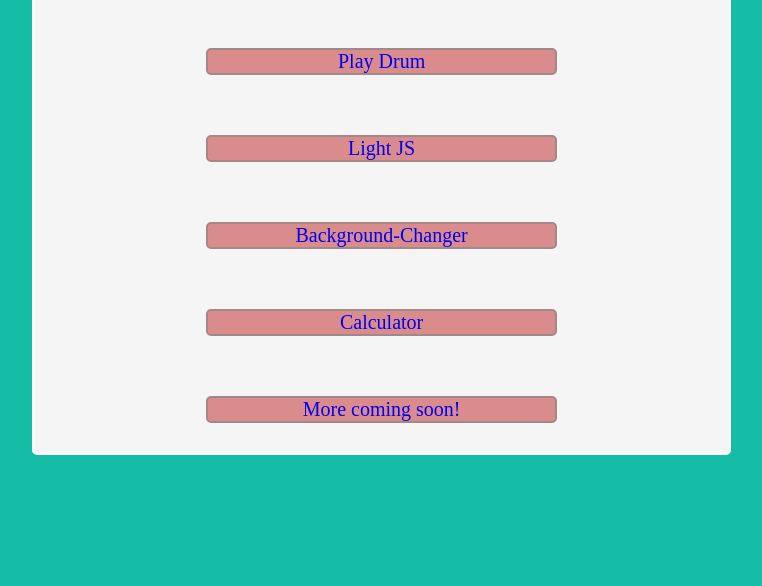
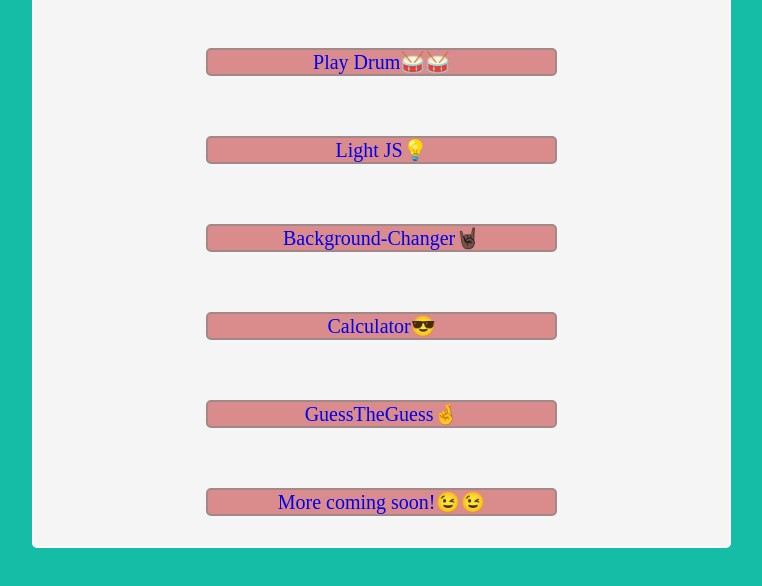
Before and after one commit to ElecTrixCiTY/Subash_Ghimire_The_One, a plain HTML site: page project.html in a window 1280 px wide. Shown: the part 190-776 px from the top of the page, without its empty margins (292-1054 px from the left). Drawn offline with Linux system fonts and the light colour scheme.

Commit message:
Update project.html

```diff
--- a/project.html
+++ b/project.html
@@ -10,11 +10,12 @@
 <body>
     <div class="container">
         <h1>My Projects</h1>
-        <a href="drum.html">Play Drum</a>
-        <a href="bulb.html">Light JS</a>
-        <a href="color.html">Background-Changer</a>
-        <a href="calculator.html">Calculator</a>
-        <a href ="More coming soon"> More coming soon!</a>
+        <a href="drum.html">Play Drum🥁🥁</a>
+        <a href="bulb.html">Light JS💡</a>
+        <a href="color.html">Background-Changer🤘🏿</a>
+        <a href="calculator.html">Calculator😎</a>
+        <a href ="game1.html">GuessTheGuess🤞</a>
+        <a href ="More coming soon"> More coming soon!😉😉</a>
     </div>
 
 </body>
```
